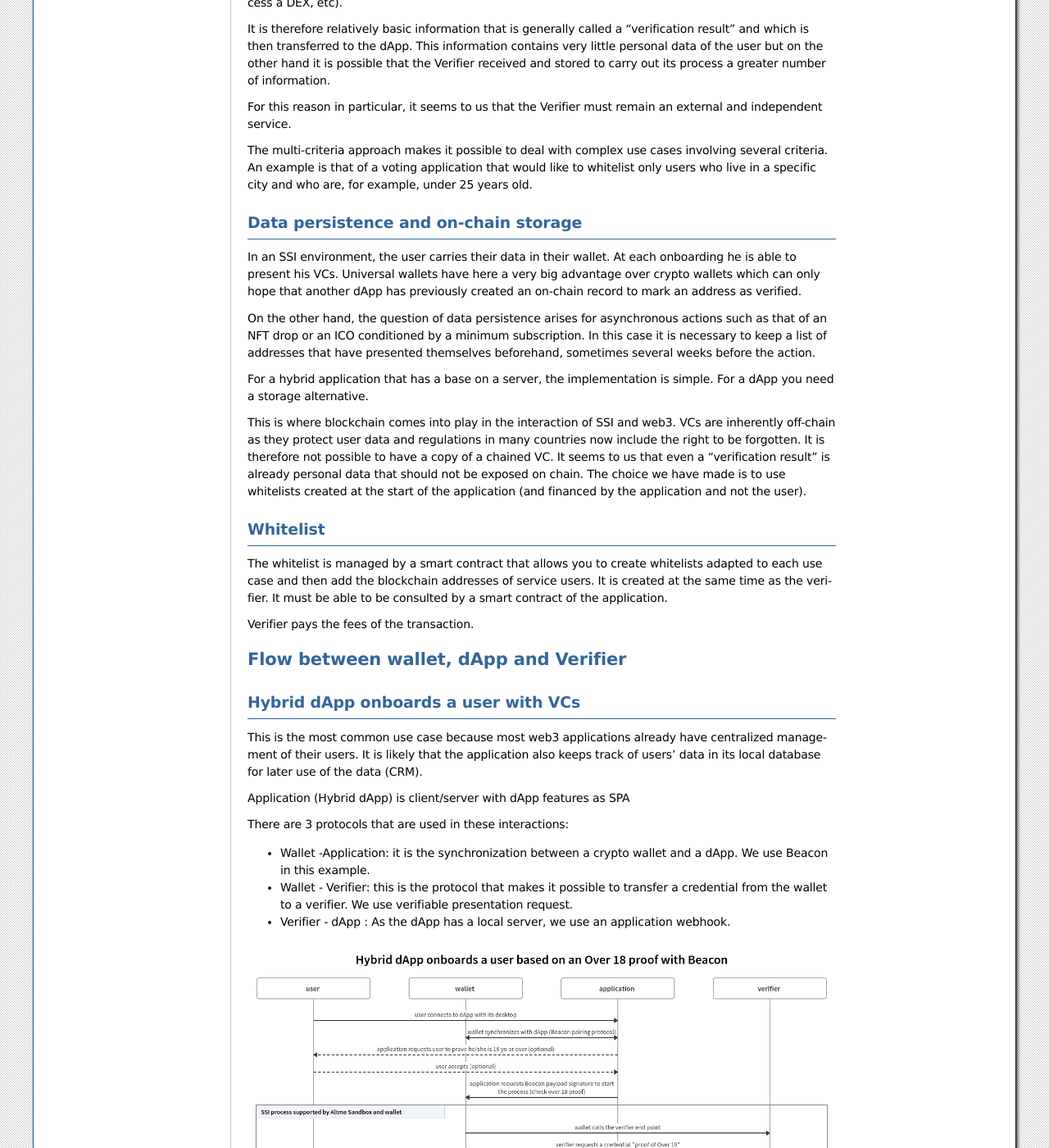
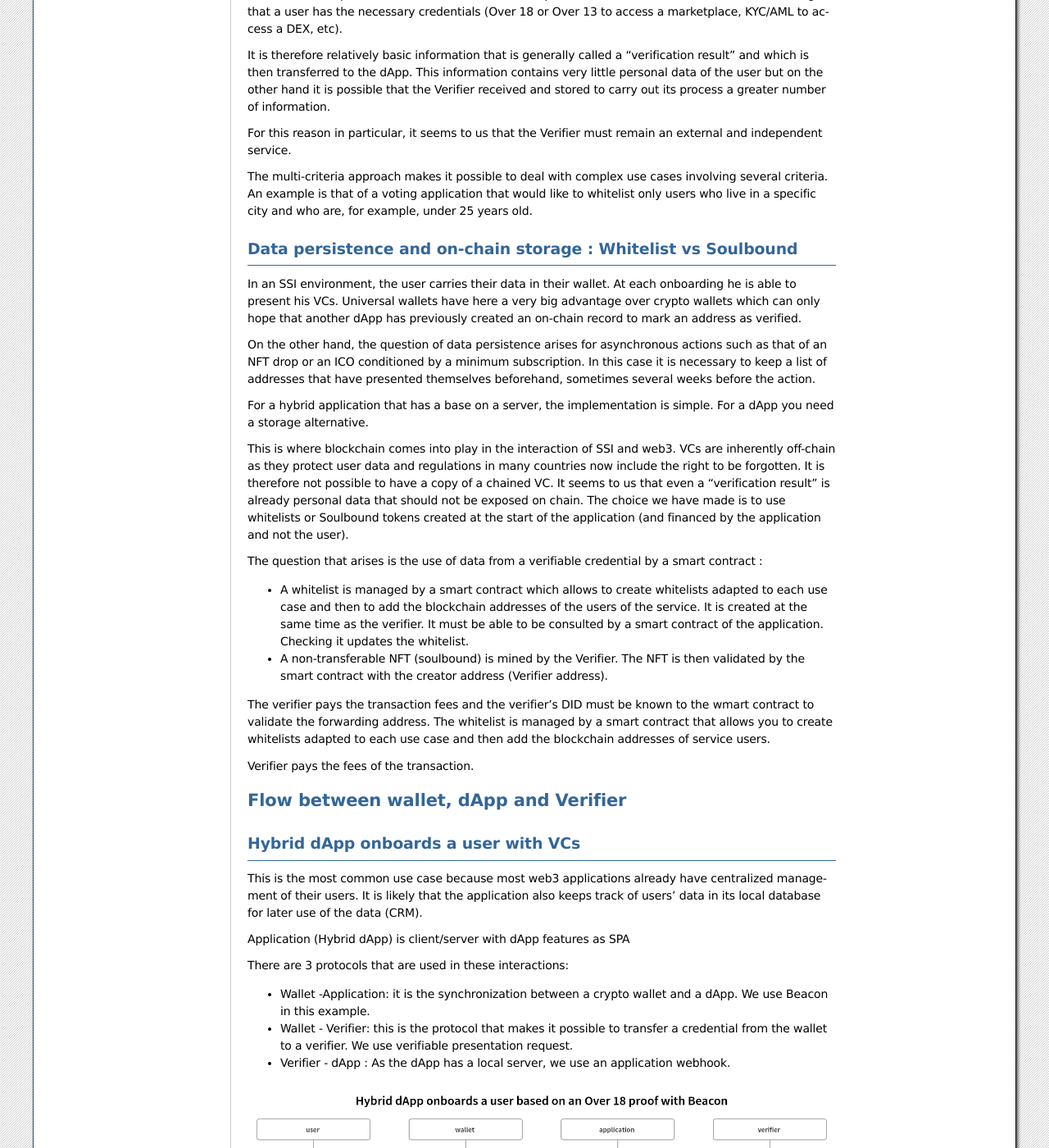
Before and after one commit to TalaoDAO/sandbox-doc, a Sphinx documentation site: the page built from docs/source/introduction.rst, in a window 1280 px wide and 1400 px high, scrolled down 2846 px. Shown: the whole window at 82% size. Built offline with Sphinx 7.4.7, drawn with Linux system fonts in a browser that asks for light colours; some of the changed text lies outside the part shown.

Commit message:
update intro

```diff
--- a/docs/source/introduction.rst
+++ b/docs/source/introduction.rst
@@ -23,7 +23,7 @@ Web3 suffers like web2 from the lack of proper identity management. On the other
 * Web3 applications require on-chain data integration but the verifiable credentials we use in the SSI are off-chain by construction so we have to find solutions, tricks to make a bridge that allow both to use the technology provided by the blockchain while guaranteeing the protection of user data.
 
 
-Altme wallet is an universal Wallet
+Altme Wallet is an universal Wallet
 -----------------------------------
 
 A universal wallet is a wallet that carries the private keys of its crypto accounts and the verifiable credentials of its decentralized identity.
@@ -38,11 +38,14 @@ A universal wallet can buy, transfer and receive cryptos and NFTs and also recei
 
 This also implies that a universal wallet supports both connection protocols with a dApp such as Beacon (or its walletConnect equivalent on EVM) and SSI protocols (WACI PEX, SIOPv2, ...DIDComm,..).
 
+Altme wallet is available on `Apple Store <https://apps.apple.com/fr/app/altme/id1633216869>`_ and `Google Play <https://play.google.com/store/apps/details?id=co.altme.alt.me.altme>`_  .
 
-Altme sandbox is a low code SSI solution
+
+
+Altme Sandbox is a low code SSI solution
 ----------------------------------------
 
-Altem sandbox is a low code platform to generate issuers and verifiers. The platform is an open source project : https://github.com/TalaoDAO/sandbox
+Altme Sandbox is a low code platform to generate issuers and verifiers. The platform is an open source project : https://github.com/TalaoDAO/sandbox
 
 It makes it possible to verify qualified attributes of a Decentralized Identity or issue for instance a Pass in minutes without diving in complex Self Sovereign Identity (SSI) concepts and tools.
 
@@ -105,8 +108,8 @@ The multi-criteria approach makes it possible to deal with complex use cases inv
 An example is that of a voting application that would like to whitelist only users who live in a specific city and who are, for example, under 25 years old.
 
 
-Data persistence and on-chain storage
---------------------------------------
+Data persistence and on-chain storage : Whitelist vs Soulbound
+---------------------------------------------------------------
 
 In an SSI environment, the user carries their data in their wallet. At each onboarding he is able to present his VCs.
 Universal wallets have here a very big advantage over crypto wallets which can only hope that another dApp has previously created an on-chain record to mark an address as verified.
@@ -120,13 +123,15 @@ For a hybrid application that has a base on a server, the implementation is simp
 This is where blockchain comes into play in the interaction of SSI and web3.
 VCs are inherently off-chain as they protect user data and regulations in many countries now include the right to be forgotten.
 It is therefore not possible to have a copy of a chained VC. It seems to us that even a "verification result" is already personal data that should not be exposed on chain.
-The choice we have made is to use whitelists created at the start of the application (and financed by the application and not the user).
+The choice we have made is to use whitelists or Soulbound tokens created at the start of the application (and financed by the application and not the user).
 
-Whitelist
----------
+The question that arises is the use of data from a verifiable credential by a smart contract :
 
+* A whitelist is managed by a smart contract which allows to create whitelists adapted to each use case and then to add the blockchain addresses of the users of the service. It is created at the same time as the verifier. It must be able to be consulted by a smart contract of the application. Checking it updates the whitelist.
+* A non-transferable NFT (soulbound) is mined by the Verifier. The NFT is then validated by the smart contract with the creator address (Verifier address).
+
+The verifier pays the transaction fees and the verifier's DID must be known to the wmart contract to validate the forwarding address.
 The whitelist is managed by a smart contract that allows you to create whitelists adapted to each use case and then add the blockchain addresses of service users.
-It is created at the same time as the verifier. It must be able to be consulted by a smart contract of the application.
 
 Verifier pays the fees of the transaction.
 
```
Also changed, not shown: 1 other file.
